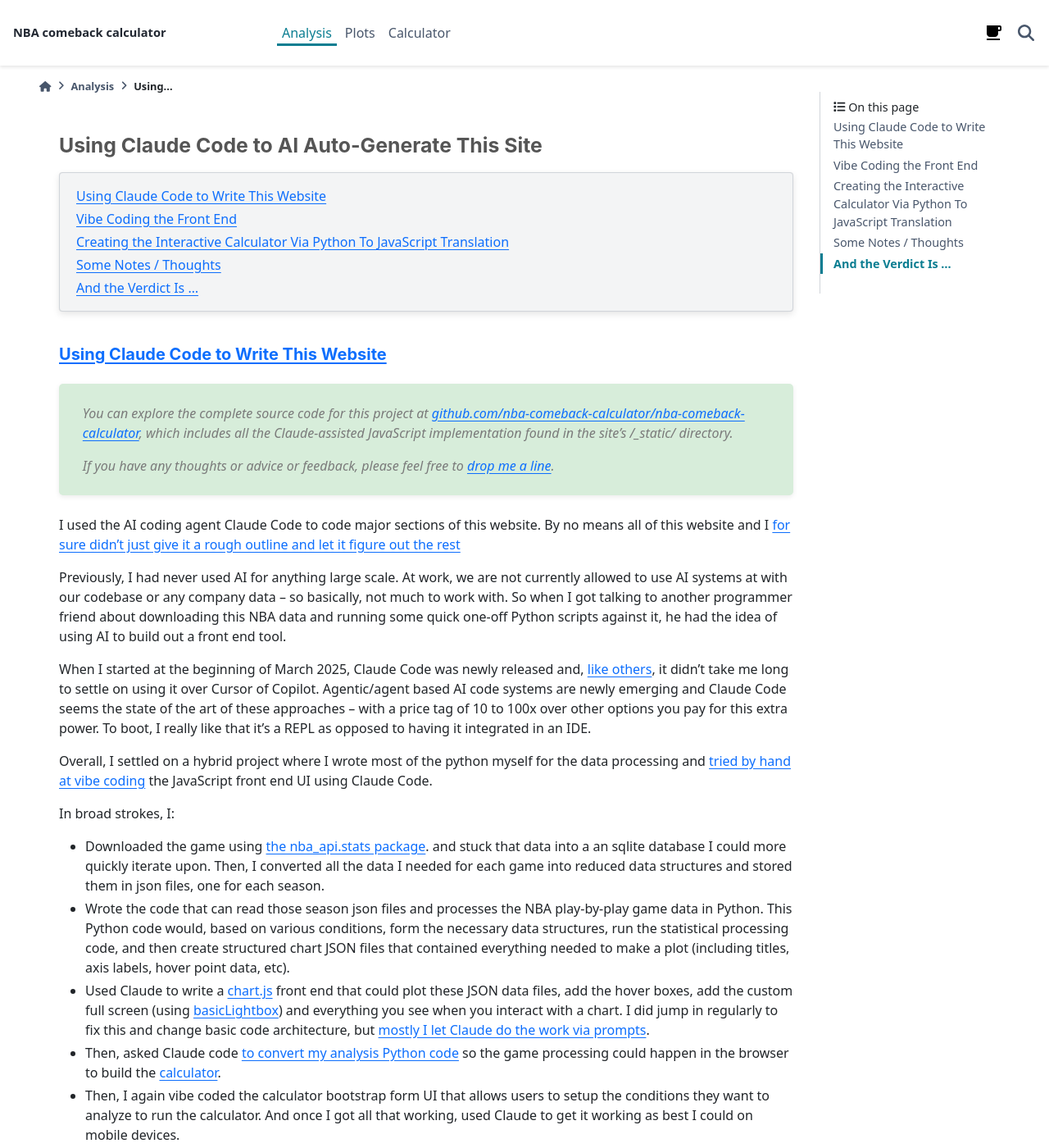
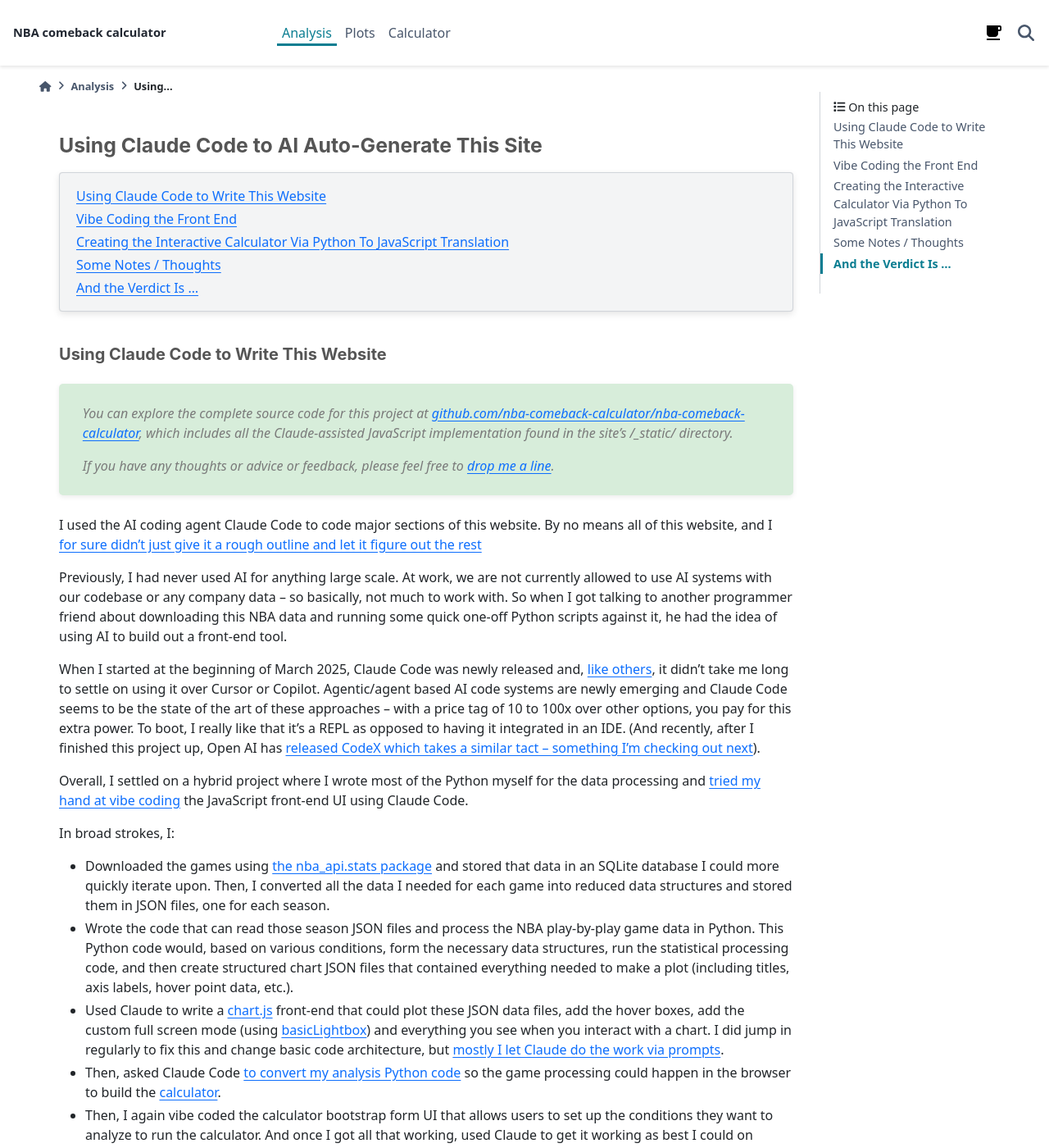
Before and after one commit to nba-comeback-calculator/nba-comeback-calculator, a Sphinx documentation site: the page built from docs/frontend/source/analysis/using_claude_code.rst, in a window 1280 px wide and 1400 px high. Shown: the whole window at 82% size. Built offline with Sphinx 7.4.7 and the PyData theme 0.15.4, drawn with Linux system fonts in a browser that asks for light colours; nearby versions of some CDN libraries; comment, search, counter and statistics services are not loaded; some of the changed text lies outside the part shown.

Commit message:
DOCS: header css update.

```diff
--- a/docs/frontend/source/_static/css/nbacc.css
+++ b/docs/frontend/source/_static/css/nbacc.css
@@ -352,6 +352,12 @@
     white-space: nowrap; /* Keep on one line */
 }
 
+/* Ensure headers don't look like links */
+h1 a, h2 a, h3 a, h4 a, h5 a, h6 a {
+    color: inherit !important;
+    text-decoration: none !important;
+}
+
 #chartjs-tooltip a:hover {
     background-color: rgba(255, 255, 255, 0.08);
     color: #a8daff;
--- a/docs/frontend/source/analysis/using_claude_code.rst
+++ b/docs/frontend/source/analysis/using_claude_code.rst
@@ -23,57 +23,59 @@
     If you have any thoughts or advice or feedback, please feel free to `drop me a line
     <mailto:nba.comeback.calculator@gmail.com>`_.
 
-I used the AI coding agent Claude Code to code major sections of this website.  By no
-means all of this website and I `for sure didn't just give it a rough outline and let
+I used the AI coding agent Claude Code to code major sections of this website. By no
+means all of this website, and I `for sure didn't just give it a rough outline and let
 it figure out the rest
 <https://www.reddit.com/r/ClaudeAI/comments/1enle9c/can_someone_explain_how_to_actually_use_claude/>`_
 
 Previously, I had never used AI for anything large scale. At work, we are not currently
-allowed to use AI systems at with our codebase or any company data -- so basically, not
+allowed to use AI systems with our codebase or any company data -- so basically, not
 much to work with. So when I got talking to another programmer friend about downloading
 this NBA data and running some quick one-off Python scripts against it, he had the idea
-of using AI to build out a front end tool.
+of using AI to build out a front-end tool.
 
 When I started at the beginning of March 2025, Claude Code was newly released and,
 `like others
 <https://waleedk.medium.com/claude-code-top-tips-lessons-from-the-first-20-hours-246032b943b4>`_,
-it didn't take me long to settle on using it over Cursor of Copilot. Agentic/agent
-based AI code systems are newly emerging and Claude Code seems the state of the art of
-these approaches -- with a price tag of 10 to 100x over other options you pay for this
-extra power.  To boot, I really like that it's a REPL as opposed to having it
-integrated in an IDE.
+it didn't take me long to settle on using it over Cursor or Copilot. Agentic/agent
+based AI code systems are newly emerging and Claude Code seems to be the state of the
+art of these approaches -- with a price tag of 10 to 100x over other options, you pay
+for this extra power. To boot, I really like that it's a REPL as opposed to having it
+integrated in an IDE.  (And recently, after I finished this project up, Open AI has
+`released CodeX which takes a similar tact -- something I'm checking out next
+<https://openai.com/index/openai-codex/>`_).
 
-Overall, I settled on a hybrid project where I wrote most of the python myself for the
-data processing and `tried by hand at vibe coding
-<https://zapier.com/blog/vibe-coding/>`_ the JavaScript front end UI using Claude Code.
+Overall, I settled on a hybrid project where I wrote most of the Python myself for the
+data processing and `tried my hand at vibe coding
+<https://zapier.com/blog/vibe-coding/>`_ the JavaScript front-end UI using Claude Code.
 
 In broad strokes, I:
 
-* Downloaded the game using `the nba_api.stats package
-  <https://github.com/nba-comeback-calculator/nba-comeback-calculator/blob/main/nba_comeback_calculator/form_json_season_data/form_nba_game_sqlite_database.py>`_.
-  and stuck that data into a an sqlite database I could more quickly iterate upon.
-  Then, I converted all the data I needed for each game into reduced data structures
-  and stored them in json files, one for each season.
+* Downloaded the games using `the nba_api.stats package
+  <https://github.com/nba-comeback-calculator/nba-comeback-calculator/blob/main/nba_comeback_calculator/form_json_season_data/form_nba_game_sqlite_database.py>`_
+  and stored that data in an SQLite database I could more quickly iterate upon. Then, I
+  converted all the data I needed for each game into reduced data structures and stored
+  them in JSON files, one for each season.
 
-* Wrote the code that can read those season json files and processes the NBA
+* Wrote the code that can read those season JSON files and process the NBA
   play-by-play game data in Python. This Python code would, based on various
   conditions, form the necessary data structures, run the statistical processing code,
   and then create structured chart JSON files that contained everything needed to make
-  a plot (including titles, axis labels, hover point data, etc).
+  a plot (including titles, axis labels, hover point data, etc.).
 
 * Used Claude to write a
-  `chart.js <https://www.chartjs.org/>`_ front end that could plot these JSON data
-  files, add the hover boxes, add the custom full screen (using `basicLightbox
+  `chart.js <https://www.chartjs.org/>`_ front-end that could plot these JSON data
+  files, add the hover boxes, add the custom full screen mode (using `basicLightbox
   <https://basiclightbox.electerious.com/>`_) and everything you see when you interact
   with a chart. I did jump in regularly to fix this and change basic code architecture,
   but :ref:`mostly I let Claude do the work via prompts <vibe-coding-the-front-end>`.
 
-* Then, asked Claude code :ref:`to convert my analysis Python
+* Then, asked Claude Code :ref:`to convert my analysis Python
   code <creating-the-interactive-calculator>` so the game processing could happen in
   the browser to build the :doc:`calculator </calculator/index>`.
 
-* Then, I again vibe coded the calculator bootstrap form UI that allows users to setup
-  the conditions they want to analyze to run the calculator.  And once I got all that
+* Then, I again vibe coded the calculator bootstrap form UI that allows users to set up
+  the conditions they want to analyze to run the calculator. And once I got all that
   working, used Claude to get it working as best I could on mobile devices.
 
 .. _vibe-coding-the-front-end:
@@ -81,61 +83,60 @@
 Vibe Coding the Front End
 =========================
 
-After I had my Python scripts churning out my chart json data files, I wanted to use
-Claude to write a javascript front end.  To start, I did poke around on the internet
-and figure out which packages I wanted to use.  Once settled after a few very small
-prototypes, I asked Claude to help me make a chart.js chart and it took very little
+After I had my Python scripts churning out my chart JSON data files, I wanted to use
+Claude to write a JavaScript front-end. To start, I did poke around on the internet and
+figure out which packages I wanted to use. Once settled after a few very small
+prototypes, I asked Claude to help me make a Chart.js chart and it took very little
 time to be up and running. Claude, being one of the best `agentic agents
 <https://blogs.nvidia.com/blog/what-is-agentic-ai/>`_, does things like use grep and
 other shell commands to figure out what it's looking at. I very lightly sketched out
 the JSON format to the tool and it figured the rest out on its own.
 
-After I had a basic plot working I then, briefly, described how I wanted to create
-hover boxes that appear when the user pressed on a datapoint on the line:
+After I had a basic plot working, I then briefly described how I wanted to create hover
+boxes that appear when the user presses on a datapoint on the line:
 
 .. code::
 
-     > You'll notice in the JSON file that there are Point Margin, Win %, Win Game Count,
-     Game Count, Occurrence %, and also a list of win games and loss games along with some
-     data for each game. I want the hover box to look something like (and these are
-     example numbers):
+    You'll notice in the JSON file that there are Point Margin, Win %, Win Game Count,
+    Game Count, Occurrence %, and also a list of win games and loss games along with some
+    data for each game. I want the hover box to look something like (and these are
+    example numbers):
 
-     Point Margin: -23
-     Wins: 81 out of 3028 Total Games
-     Win %: 2.67
-     Occurs %: 31.81
-      Win examples:
+    Point Margin: -23
+    Wins: 81 out of 3028 Total Games
+    Win %: 2.67
+    Occurs %: 31.81
+    Win examples:
       04/08/2022 HOU(30th/0.244) @ TOR(10th/0.585): 115-117
 
-      Loss examples:
+    Loss examples:
       12/22/2017 WAS(17th/0.524) @ BKN(23rd/0.341): 84-119
 
-    Where the 30th is the rank and 0.244 is the team percentage; 115-117 is
-    the score.
+    Where the 30th is the rank and 0.244 is the team percentage; 115-117 is the score.
 
-    But there can be many wins and losses, so only show up to 10 wins and
-    4 losses. Note, each game data point has a 'game_id' field. Use that
-    to make the hyperlink that when clicked brings you to www.nba.com/games/{game_id}
+    But there can be many wins and losses, so only show up to 10 wins and 4 losses.
+    Note, each game data point has a 'game_id' field. Use that to make the hyperlink
+    that when clicked brings you to www.nba.com/games/{game_id}
 
-And it thought about it for a few minutes and it created the hover boxes for the data
-points pretty much on the very first try.  After 3 or 4 more prompts, I had it styled,
-with the outline of the hover box matching the line color and other futzy odds and
-ends. Didn't even look at the html or css once.
+And it thought about it for a few minutes and created the hover boxes for the data
+points pretty much on the very first try. After 3 or 4 more prompts, I had it styled,
+with the outline of the hover box matching the line color and other fussy odds and
+ends. Didn't even look at the HTML or CSS once.
 
 Then, once I had the :ref:`main statistical fitting and data processing code translated
 from Python to JavaScript <creating-the-interactive-calculator>`, I basically asked it
-create a bootstrap UI form to match the fields in the main API function call and had
-this working very quickly with again not looking much at the generated UI code.
+to create a Bootstrap UI form to match the fields in the main API function call and had
+this working very quickly, again without looking much at the generated UI code.
 
 There were many things in this project where I was surprised how well it performed with
-minimal or even downright bad specification inputs, with some caveats.  Once I had the
+minimal or even downright bad specification inputs, with some caveats. Once I had the
 calculator form up and running, I wanted to persist it using a URL coding scheme to
 create shareable links. I barely sketched out a spec like this:
 
 .. code::
 
-    We need to store the state of the
-    form whether we press calculate or cancel, the form values and URL always persist.
+    We need to store the state of the form whether we press calculate or cancel,
+    the form values and URL always persist.
 
     p=<plot_type:values 0-4>,<time>,<percent_one>_<percent_two>_...
     &s={season_one}+{season_two}
@@ -161,23 +164,22 @@
 .. code::
 
     OK that worked very well. Now, we have a URL -- that will be the sole state of
-    the system. Get rid of the other state mechanisms and simply store
-    that string somewhere accessible once formed. Now, when we load the form,
-    the form needs to parse the URL string and set up the form accordingly.
-    It needs to add a row for every season range in the URL and the game filter, set up
-    the plot types, minutes, set the percent box, etc. If there is
-    a URL string (either created by us or the user gave us a URL string) we need to
-    parse it and set the form up when we hit 'Calculate' -- the sole
-    state should be this URL string.
+    the system. Get rid of the other state mechanisms and simply store that string
+    somewhere accessible once formed. Now, when we load the form, the form needs to
+    parse the URL string and set up the form accordingly. It needs to add a row for
+    every season range in the URL and the game filter, set up the plot types, minutes,
+    set the percent box, etc. If there is a URL string (either created by us or the
+    user gave us a URL string) we need to parse it and set the form up when we hit
+    'Calculate' -- the sole state should be this URL string.
 
 And that worked -- and it clearly updated the CLAUDE.md about the singularity of the
 URL state.
 
-But this lead to a complex bug of the chart being duplicated.  And now I was paying a
-price for not understanding the code Claude was generating along the way.  After some
-trouble and having to revert the code more than once, I got it working but this is for
-sure a case where it would have been easier to get involved early and not try and
-prompt my way to a solution.
+But this led to a complex bug of the chart being duplicated. And now I was paying a
+price for not understanding the code Claude was generating along the way. After some
+trouble and having to revert the code more than once, I got it working, but this is for
+sure a case where it would have been easier to get involved early and not try to prompt
+my way to a solution.
 
 .. _creating-the-interactive-calculator:
 
@@ -215,11 +217,10 @@
 
 .. code::
 
-    > Let's try this Python to JavaScript translation again.
+    Let's try this Python to JavaScript translation again.
 
-    Currently, we have working js/nbacc_chart_loader.js and js/nbacc_plotter_*.js
-    files that can load the JSON data from _static/json/charts/* and plot the
-    charts.
+    Currently, we have working js/nbacc_chart_loader.js and js/nbacc_plotter_*.js files
+    that can load the JSON data from _static/json/charts/* and plot the charts.
 
     Now we need to add a new 'calculator' feature that will provide a UI to select plot
     options. You have added the start of this bootstrap UI in the
@@ -246,17 +247,17 @@
     However, this time we need to translate all of the logic found in the four Python
     files in ../../../nba_python_data/form_plots/form_nba_chart_json_data/
 
-    The key classes / functions to translate are:
+    The key classes/functions to translate are:
 
     plot_biggest_down_or_more plot_percent_chance_time_vs_points_down GameFilter
 
 Those results were better, but still not perfect, so I doubled down on the mission
-again with these prompts.  I found the results improved dramatically when I asked for
-an *exact* translation:
+again with these prompts. I found the results improved dramatically when I asked for an
+*exact* translation:
 
 .. code::
 
-    > We want an *exact* translation of the Python files in
+    We want an *exact* translation of the Python files in
     ../../../nba_python_data/form_plots/form_nba_chart_json_data/. Re-read them and check
     that your implementation works exactly like those files. We don't need to do any
     checking for defaults or unnecessary error checking. The goal here is a 1 to 1
@@ -264,7 +265,7 @@
 
 .. code::
 
-    > Your starting implementation of js/nbacc_calculator_season_game_loader.js is good.
+    Your starting implementation of js/nbacc_calculator_season_game_loader.js is good.
     However, we want a 1 to 1 direct translation of
     ../../../nba_python_data/form_plots/form_nba_chart_json_data/form_nba_chart_json_data_season_game_loader.py.
     Ensure that your translation is 1 to 1 and do not add any additional error checking or
@@ -274,7 +275,7 @@
 
 .. code::
 
-    > First, rename js/nbacc_calculator_core.js to js/nbacc_calculator_plot_primitives.js
+    First, rename js/nbacc_calculator_core.js to js/nbacc_calculator_plot_primitives.js
     and make sure it matches form_nba_chart_json_data_plot_primitives.py 1 to 1 without
     any unnecessary error checking. Then, do the same for js/nbacc_calculator_api.js and
     make sure it matches the form_nba_chart_json_data_api.py API. Again, we are trying to
```
Also changed, not shown: other parts of docs/frontend/source/analysis/using_claude_code.rst (+5 -3 lines).
